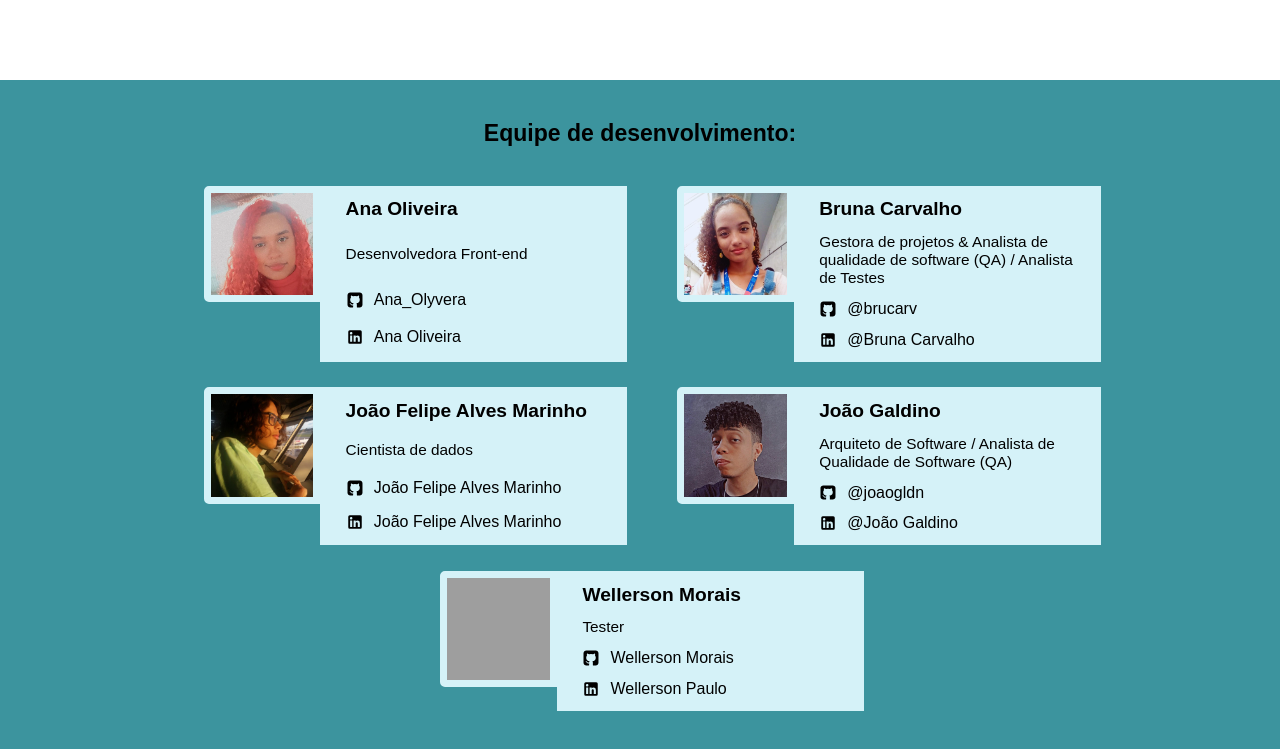
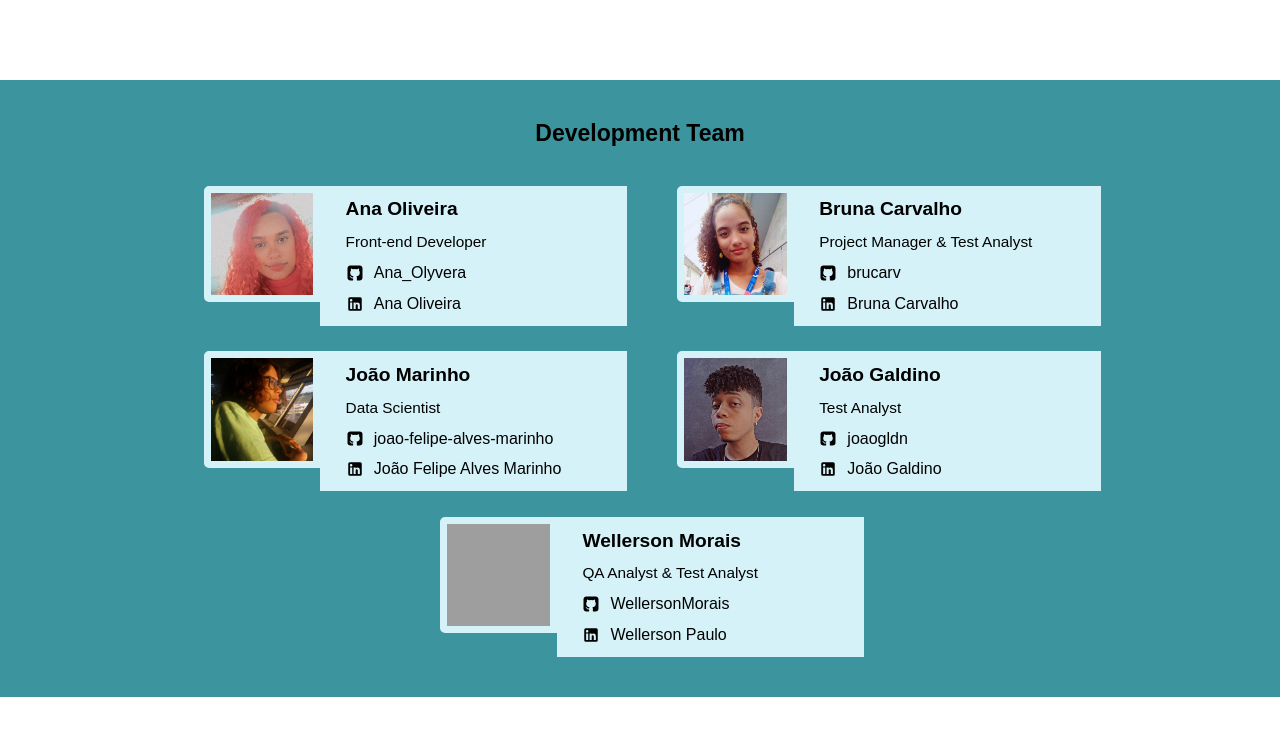
Before and after one commit to Anna-Olyvera/Projeto-AquaSeal, a plain HTML site: page index.html in a window 1280 px wide. Shown: the part 3216-3965 px from the top of the page. After the commit the page ends 3913 px from the top, so only its background shows below. Drawn offline with Linux system fonts and the light colour scheme; grey boxes are pictures that could not be loaded.

Commit message:
updating files

```diff
--- a/index.html
+++ b/index.html
@@ -161,12 +161,12 @@
 
     <!-- RODAPÉ -->
      <footer>
-        <h1 class="tituloF">Equipe de desenvolvimento:</h1>
+        <h1 class="tituloF">Development Team</h1>
         <div class="card">
             <div class="fundoFoto"><img class="foto" src="imagens/ana.webp" alt="foto"></div>
             <div class="txtCont">
-                <h3 class="nome"> Ana Oliveira</h3>
-                <p class="cargo">Desenvolvedora Front-end</p>
+                <h3 class="nome">Ana Oliveira</h3>
+                <p class="cargo">Front-end Developer</p>
                 <div>
                     <a href="https://github.com/Anna-Olyvera?tab=repositories" target="_blank"><img class="icon" src="imagens/jam--github.svg" alt="icone GitHub">Ana_Olyvera</a>
                     <a href="https://www.linkedin.com/in/ana-oliveira-21439924b/" target="_blank"> <img class="icon" src="imagens/mdi--linkedin.svg" alt="icone LinkedIn">Ana Oliveira</a>
@@ -178,10 +178,10 @@
             <div class="fundoFoto"><img class="foto" src="imagens/bruna.jpg" alt="foto"></div>
             <div class="txtCont">
                 <h3 class="nome">Bruna Carvalho</h3>
-                <p class="cargo">Gestora de projetos &  Analista de qualidade de software (QA) / Analista de Testes</p>
+                <p class="cargo">Project Manager & Test Analyst</p>
                 <div>
-                    <a href="https://github.com/brucarv" target="_blank"><img class="icon" src="imagens/jam--github.svg" alt="icone GitHub">@brucarv</a>
-                    <a href="https://www.linkedin.com/in/bruna-carvalho-41389326b" target="_blank"> <img class="icon" src="imagens/mdi--linkedin.svg" alt="icone LinkedIn">@Bruna Carvalho</a>
+                    <a href="https://github.com/brucarv" target="_blank"><img class="icon" src="imagens/jam--github.svg" alt="icone GitHub">brucarv</a>
+                    <a href="https://www.linkedin.com/in/bruna-carvalho-41389326b" target="_blank"> <img class="icon" src="imagens/mdi--linkedin.svg" alt="icone LinkedIn">Bruna Carvalho</a>
                 </div>
             </div>
         </div>
@@ -189,10 +189,10 @@
         <div class="card">
             <div class="fundoFoto"><img class="foto" src="imagens/joaoF.jpg" alt="foto"></div>
             <div class="txtCont">
-                <h3 class="nome">João Felipe Alves Marinho</h3>
-                <p class="cargo">Cientista de dados</p>
+                <h3 class="nome">João Marinho</h3>
+                <p class="cargo">Data Scientist</p>
                 <div>
-                    <a href="https://github.com/joao-felipe-alves-marinho" target="_blank"><img class="icon" src="imagens/jam--github.svg" alt="icone GitHub">João Felipe Alves Marinho</a>
+                    <a href="https://github.com/joao-felipe-alves-marinho" target="_blank"><img class="icon" src="imagens/jam--github.svg" alt="icone GitHub">joao-felipe-alves-marinho</a>
                     <a href="https://www.linkedin.com/in/joao-felipe-alves-marinho/" target="_blank"> <img class="icon" src="imagens/mdi--linkedin.svg" alt="icone LinkedIn">João Felipe Alves Marinho</a>
                 </div>
             </div>
@@ -202,10 +202,10 @@
             <div class="fundoFoto"><img class="foto" src="imagens/joaoH.jpg" alt="foto"></div>
             <div class="txtCont">
                 <h3 class="nome">João Galdino</h3>
-                <p class="cargo">Arquiteto de Software / Analista de Qualidade de Software (QA)</p>
+                <p class="cargo">Test Analyst</p>
                 <div>
-                    <a href="https://github.com/joaogldn" target="_blank"><img class="icon" src="imagens/jam--github.svg" alt="icone GitHub">@joaogldn</a>
-                    <a href="https://www.linkedin.com/in/joaogaldino7/" target="_blank"> <img class="icon" src="imagens/mdi--linkedin.svg" alt="icone LinkedIn">@João Galdino</a>
+                    <a href="https://github.com/joaogldn" target="_blank"><img class="icon" src="imagens/jam--github.svg" alt="icone GitHub">joaogldn</a>
+                    <a href="https://www.linkedin.com/in/joaogaldino7/" target="_blank"> <img class="icon" src="imagens/mdi--linkedin.svg" alt="icone LinkedIn">João Galdino</a>
                 </div>
             </div>
         </div>
@@ -214,9 +214,9 @@
             <div class="fundoFoto"><img class="foto" src="imagens/wellerson.jpg" alt="foto"></div>
             <div class="txtCont">
                 <h3 class="nome">Wellerson Morais</h3>
-                <p class="cargo">Tester</p>
+                <p class="cargo">QA Analyst & Test Analyst</p>
                 <div>
-                    <a href="https://github.com/WellersonMorais" target="_blank"><img class="icon" src="imagens/jam--github.svg" alt="icone GitHub">Wellerson Morais</a>
+                    <a href="https://github.com/WellersonMorais" target="_blank"><img class="icon" src="imagens/jam--github.svg" alt="icone GitHub">WellersonMorais</a>
                     <a href="https://www.linkedin.com/in/wellerson-paulo-61289326butm_source=share&utm_campaign=share_via&utm_content=profile&utm_medium=android_app" target="_blank"> <img class="icon" src="imagens/mdi--linkedin.svg" alt="icone LinkedIn">Wellerson Paulo</a>
                 </div>
             </div>
```
Also changed, not shown: README.md.
